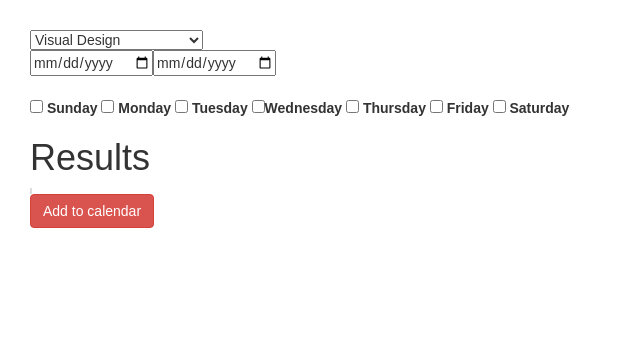
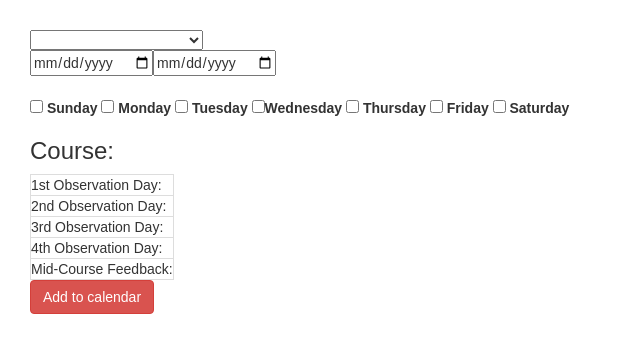
Before and after one commit to generalassembly-atx/ga-observation-scheduler, a React (Create React App) app: page / in a window 1280 px wide. Shown: the top 352 px of the page, without its empty margins (0-640 px from the left). Built offline with nearby package versions, Linux system fonts and the light colour scheme.

Commit message:
capturing course title

```diff
--- a/src/components/Form.js
+++ b/src/components/Form.js
@@ -7,7 +7,8 @@ class Form extends Component {
       <div>
         <form onSubmit={this.props.onPost} id="form">
           <fieldset className="course" onChange={this.props.checkForm.bind(this)}>
-            <select name="courses" form="form">
+            <select name="courses" form="form" ref="courses">
+              <option></option>
               <option value="Visual Design" ref="vd">Visual Design</option>
               <option value="Data Science" ref="ds">Data Science</option>
               <option value="FEWD" ref="fewd">FEWD</option>
--- a/src/components/Homepage.js
+++ b/src/components/Homepage.js
@@ -24,7 +24,8 @@ class Homepage extends Component {
       second: null,
       third: null,
       fourth: null,
-      mid: null
+      mid: null,
+      course: null
     };
   }
 
@@ -42,7 +43,6 @@ class Homepage extends Component {
   }
 
   checkSecondDay(day) {
-    console.log('checkSecond ', day.format('dddd, MMMM Do, YYYY'));
     let i = 0;
     while (i < daysInAWeek) {
       if (days.indexOf(day.format('dddd')) > -1) {
@@ -56,7 +56,6 @@ class Homepage extends Component {
   }
 
   checkFourthDay(day) {
-    console.log('checkFourth ', day.format('dddd, MMMM Do, YYYY'));
     let i = 0;
     while (i < daysInAWeek) {
       if (days.indexOf(day.format('dddd')) > -1) {
@@ -70,7 +69,6 @@ class Homepage extends Component {
   }
 
   checkThirdDay(day) {
-    console.log('checkThird ', day.format('dddd, MMMM Do, YYYY'));
     let i = 0;
     while (i < daysInAWeek) {
       if (days.indexOf(day.format('dddd')) > -1) {
@@ -84,7 +82,6 @@ class Homepage extends Component {
   }
 
   checkMid(day) {
-    console.log(day.format('dddd, MMMM Do, YYYY'));
     let i = 0;
     while (i < daysInAWeek) {
       if (days.indexOf(day.format('dddd')) > -1) {
@@ -104,13 +101,14 @@ class Homepage extends Component {
         checked = true;
       }
     }
-    if (checked == true && this.refs.start !== '' && this.refs.end !== '') {
+    if (checked == true && this.refs.start !== '' && this.refs.end !== '' && this.refs.courses.value !== '') {
       this.props.onPost();
     }
   }
 
   onPost(event) {
-    var form = document.getElementById('form');
+    const form = document.getElementById('form');
+    const course = form.courses.value;
 
     for (var i = 0; i < form.day.length; i++) {
       if (form.day[i].checked) {
@@ -119,12 +117,7 @@ class Homepage extends Component {
     }
     const day1 = moment(form.start.value);
     const day2 = moment(form.end.value);
-    // const firstOb = day1.add(4, 'days');
-    // const lastOb = day2.subtract(7, 'days');
-    console.log('day1 ', day1.format('dddd, MMMM Do, YYYY'), ' day2 ', day2.format('dddd, MMMM Do, YYYY'));
-    console.log('first ', day1.add(4, 'days').format('dddd, MMMM Do, YYYY'), ' last ', day2.subtract(7, 'days').format('dddd, MMMM Do, YYYY'));
     const diff = moment(form.end.value).diff(moment(form.start.value), 'days');
-    console.log(diff);
     const firstMoment = moment(form.start.value).add(4, 'days');
     const fourthMoment = moment(form.end.value).subtract(7, 'days');
     this.checkFirstDay(moment(form.start.value).add(4, 'days'));
@@ -135,12 +128,12 @@ class Homepage extends Component {
 
     this.setState({
       days: days,
-      diff: diff,
-      first: '1st Observation Day: ' + first,
-      second: '2nd Observation Day: ' + second,
-      third: '3rd Observation Day: ' + third,
-      fourth: '4th Observation Day: ' + fourth,
-      mid: 'Mid-Course Feedback: ' + mid
+      first: first,
+      second: second,
+      third: third,
+      fourth: fourth,
+      mid: mid,
+      course: course
     });
   }
 
@@ -149,7 +142,7 @@ class Homepage extends Component {
     return (
       <div>
         <Form onPost={this.onPost.bind(this)} checkForm={this.checkForm}/>
-        <Results days={this.state.days} diff={this.state.diff} first={this.state.first} second={this.state.second} third={this.state.third} fourth={this.state.fourth} mid={this.state.mid} />
+        <Results days={this.state.days} first={this.state.first} second={this.state.second} third={this.state.third} fourth={this.state.fourth} mid={this.state.mid} course={this.state.course} />
       </div>
     )
   }
--- a/src/components/Results.js
+++ b/src/components/Results.js
@@ -9,23 +9,23 @@ class Results extends Component {
 
     return (
       <div>
-        <h1>Results</h1>
+        <h3>Course: {this.props.course}</h3>
         <table className="table-bordered">
           <tbody>
             <tr>
-              <td>{this.props.first}</td>
+              <td>1st Observation Day: {this.props.first}</td>
             </tr>
             <tr>
-              <td>{this.props.second}</td>
+              <td>2nd Observation Day: {this.props.second}</td>
             </tr>
             <tr>
-              <td>{this.props.third}</td>
+              <td>3rd Observation Day: {this.props.third}</td>
             </tr>
             <tr>
-              <td>{this.props.fourth}</td>
+              <td>4th Observation Day: {this.props.fourth}</td>
             </tr>
             <tr>
-              <td>{this.props.mid}</td>
+              <td>Mid-Course Feedback: {this.props.mid}</td>
             </tr>
           </tbody>
         </table>
```
